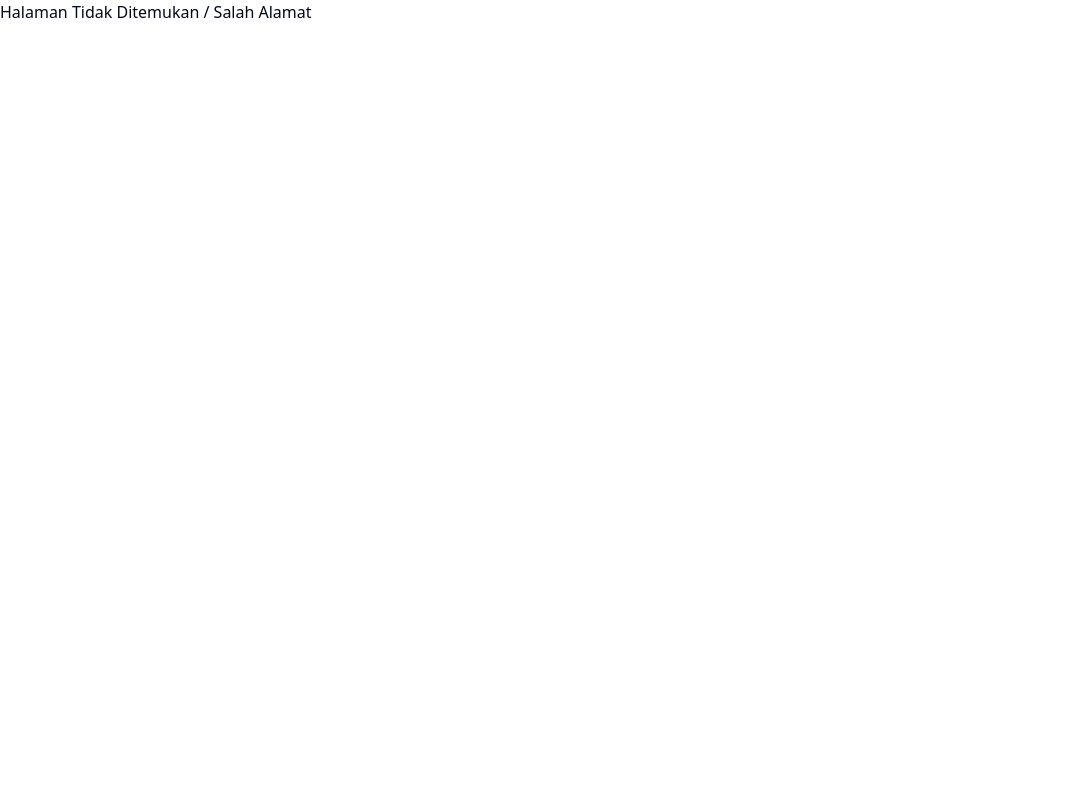
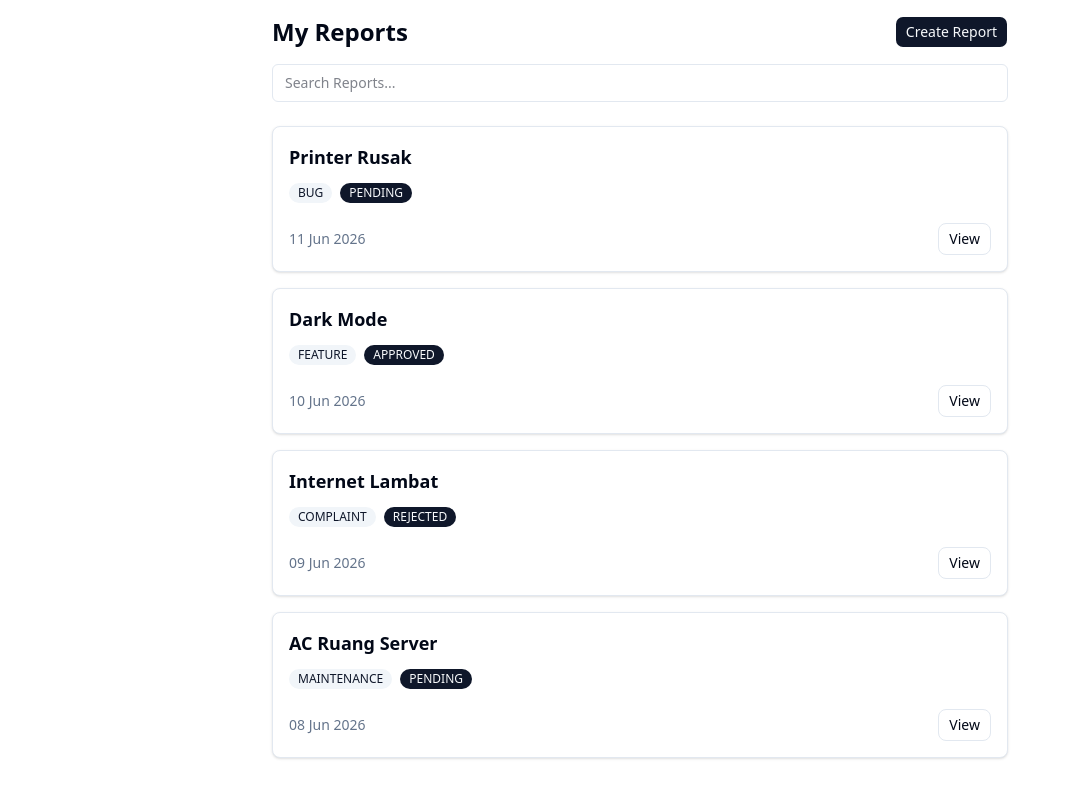
Before and after one commit to kemalfikri-dev/report-management-system, a React (Vite) app in the folder apps/web/: page /reports in a window 1280 px wide. Shown: the whole page, without its empty margins (0-1070 px from the left). Built offline with nearby package versions, Linux system fonts and the light colour scheme; no server answers; sample sign-in values are in the browser's storage.

Commit message:
feat(report): add report listing page frontend with dialog for report details

```diff
--- a/apps/web/src/App.tsx
+++ b/apps/web/src/App.tsx
@@ -5,6 +5,7 @@ import { RegisterPage } from "./pages/auth/RegisterPage";
 import { Toaster } from "sonner";
 import { ProtectedRoute } from "./routes/ProtectedRoute";
 import { AutoRoute } from "./routes/AutoRoute";
+import { ReportListPage } from "./pages/reports/ReportListPage";
 
 function App() {
   return (
@@ -12,6 +13,7 @@ function App() {
       <Routes>
         <Route element={<ProtectedRoute />}>
           <Route path="/dashboard" element={<DashboardPage />}></Route>
+          <Route path="/reports" element={<ReportListPage />}></Route>
         </Route>
         <Route element={<AutoRoute />}>
           <Route path="/login" element={<LoginPage />}></Route>
--- /dev/null
+++ b/apps/web/src/components/ui/badge.tsx
@@ -0,0 +1,49 @@
+import * as React from "react"
+import { cva, type VariantProps } from "class-variance-authority"
+import { Slot } from "radix-ui"
+
+import { cn } from "@/lib/utils"
+
+const badgeVariants = cva(
+  "group/badge inline-flex h-5 w-fit shrink-0 items-center justify-center gap-1 overflow-hidden rounded-4xl border border-transparent px-2 py-0.5 text-xs font-medium whitespace-nowrap transition-all focus-visible:border-ring focus-visible:ring-[3px] focus-visible:ring-ring/50 has-data-[icon=inline-end]:pr-1.5 has-data-[icon=inline-start]:pl-1.5 aria-invalid:border-destructive aria-invalid:ring-destructive/20 dark:aria-invalid:ring-destructive/40 [&>svg]:pointer-events-none [&>svg]:size-3!",
+  {
+    variants: {
+      variant: {
+        default: "bg-primary text-primary-foreground [a]:hover:bg-primary/80",
+        secondary:
+          "bg-secondary text-secondary-foreground [a]:hover:bg-secondary/80",
+        destructive:
+          "bg-destructive/10 text-destructive focus-visible:ring-destructive/20 dark:bg-destructive/20 dark:focus-visible:ring-destructive/40 [a]:hover:bg-destructive/20",
+        outline:
+          "border-border text-foreground [a]:hover:bg-muted [a]:hover:text-muted-foreground",
+        ghost:
+          "hover:bg-muted hover:text-muted-foreground dark:hover:bg-muted/50",
+        link: "text-primary underline-offset-4 hover:underline",
+      },
+    },
+    defaultVariants: {
+      variant: "default",
+    },
+  }
+)
+
+function Badge({
+  className,
+  variant = "default",
+  asChild = false,
+  ...props
+}: React.ComponentProps<"span"> &
+  VariantProps<typeof badgeVariants> & { asChild?: boolean }) {
+  const Comp = asChild ? Slot.Root : "span"
+
+  return (
+    <Comp
+      data-slot="badge"
+      data-variant={variant}
+      className={cn(badgeVariants({ variant }), className)}
+      {...props}
+    />
+  )
+}
+
+export { Badge, badgeVariants }
--- /dev/null
+++ b/apps/web/src/components/ui/dialog.tsx
@@ -0,0 +1,166 @@
+import * as React from "react"
+import { Dialog as DialogPrimitive } from "radix-ui"
+
+import { cn } from "@/lib/utils"
+import { Button } from "@/components/ui/button"
+import { XIcon } from "lucide-react"
+
+function Dialog({
+  ...props
+}: React.ComponentProps<typeof DialogPrimitive.Root>) {
+  return <DialogPrimitive.Root data-slot="dialog" {...props} />
+}
+
+function DialogTrigger({
+  ...props
+}: React.ComponentProps<typeof DialogPrimitive.Trigger>) {
+  return <DialogPrimitive.Trigger data-slot="dialog-trigger" {...props} />
+}
+
+function DialogPortal({
+  ...props
+}: React.ComponentProps<typeof DialogPrimitive.Portal>) {
+  return <DialogPrimitive.Portal data-slot="dialog-portal" {...props} />
+}
+
+function DialogClose({
+  ...props
+}: React.ComponentProps<typeof DialogPrimitive.Close>) {
+  return <DialogPrimitive.Close data-slot="dialog-close" {...props} />
+}
+
+function DialogOverlay({
+  className,
+  ...props
+}: React.ComponentProps<typeof DialogPrimitive.Overlay>) {
+  return (
+    <DialogPrimitive.Overlay
+      data-slot="dialog-overlay"
+      className={cn(
+        "fixed inset-0 isolate z-50 bg-black/10 duration-100 supports-backdrop-filter:backdrop-blur-xs data-open:animate-in data-open:fade-in-0 data-closed:animate-out data-closed:fade-out-0",
+        className
+      )}
+      {...props}
+    />
+  )
+}
+
+function DialogContent({
+  className,
+  children,
+  showCloseButton = true,
+  ...props
+}: React.ComponentProps<typeof DialogPrimitive.Content> & {
+  showCloseButton?: boolean
+}) {
+  return (
+    <DialogPortal>
+      <DialogOverlay />
+      <DialogPrimitive.Content
+        data-slot="dialog-content"
+        className={cn(
+          "fixed top-1/2 left-1/2 z-50 grid w-full max-w-[calc(100%-2rem)] -translate-x-1/2 -translate-y-1/2 gap-4 rounded-xl bg-popover p-4 text-sm text-popover-foreground ring-1 ring-foreground/10 duration-100 outline-none sm:max-w-sm data-open:animate-in data-open:fade-in-0 data-open:zoom-in-95 data-closed:animate-out data-closed:fade-out-0 data-closed:zoom-out-95",
+          className
+        )}
+        {...props}
+      >
+        {children}
+        {showCloseButton && (
+          <DialogPrimitive.Close data-slot="dialog-close" asChild>
+            <Button
+              variant="ghost"
+              className="absolute top-2 right-2"
+              size="icon-sm"
+            >
+              <XIcon
+              />
+              <span className="sr-only">Close</span>
+            </Button>
+          </DialogPrimitive.Close>
+        )}
+      </DialogPrimitive.Content>
+    </DialogPortal>
+  )
+}
+
+function DialogHeader({ className, ...props }: React.ComponentProps<"div">) {
+  return (
+    <div
+      data-slot="dialog-header"
+      className={cn("flex flex-col gap-2", className)}
+      {...props}
+    />
+  )
+}
+
+function DialogFooter({
+  className,
+  showCloseButton = false,
+  children,
+  ...props
+}: React.ComponentProps<"div"> & {
+  showCloseButton?: boolean
+}) {
+  return (
+    <div
+      data-slot="dialog-footer"
+      className={cn(
+        "-mx-4 -mb-4 flex flex-col-reverse gap-2 rounded-b-xl border-t bg-muted/50 p-4 sm:flex-row sm:justify-end",
+        className
+      )}
+      {...props}
+    >
+      {children}
+      {showCloseButton && (
+        <DialogPrimitive.Close asChild>
+          <Button variant="outline">Close</Button>
+        </DialogPrimitive.Close>
+      )}
+    </div>
+  )
+}
+
+function DialogTitle({
+  className,
+  ...props
+}: React.ComponentProps<typeof DialogPrimitive.Title>) {
+  return (
+    <DialogPrimitive.Title
+      data-slot="dialog-title"
+      className={cn(
+        "text-base leading-none font-medium",
+        className
+      )}
+      {...props}
+    />
+  )
+}
+
+function DialogDescription({
+  className,
+  ...props
+}: React.ComponentProps<typeof DialogPrimitive.Description>) {
+  return (
+    <DialogPrimitive.Description
+      data-slot="dialog-description"
+      className={cn(
+        "text-sm text-muted-foreground *:[a]:underline *:[a]:underline-offset-3 *:[a]:hover:text-foreground",
+        className
+      )}
+      {...props}
+    />
+  )
+}
+
+export {
+  Dialog,
+  DialogClose,
+  DialogContent,
+  DialogDescription,
+  DialogFooter,
+  DialogHeader,
+  DialogOverlay,
+  DialogPortal,
+  DialogTitle,
+  DialogTrigger,
+}
--- /dev/null
+++ b/apps/web/src/pages/reports/ReportListPage.tsx
@@ -0,0 +1,117 @@
+import { Button } from "@/components/ui/button";
+import { Badge } from "@/components/ui/badge";
+import {
+  Dialog,
+  DialogContent,
+  DialogDescription,
+  DialogFooter,
+  DialogHeader,
+  DialogTitle,
+  DialogTrigger,
+} from "@/components/ui/dialog";
+
+const dummyReports = [
+  {
+    id: 1,
+    title: "Printer Rusak",
+    description:
+      "Printer di lantai 3 tidak dapat digunakan karena selalu menampilkan pesan error saat mencetak dokumen.",
+    category: "BUG",
+    status: "PENDING",
+    createdAt: "11 Jun 2026",
+  },
+  {
+    id: 2,
+    title: "Dark Mode",
+    description:
+      "Menambahkan fitur dark mode pada aplikasi untuk meningkatkan kenyamanan pengguna saat bekerja di malam hari.",
+    category: "FEATURE",
+    status: "APPROVED",
+    createdAt: "10 Jun 2026",
+  },
+  {
+    id: 3,
+    title: "Internet Lambat",
+    description:
+      "Koneksi internet di ruang operasional sering mengalami penurunan kecepatan sehingga menghambat pekerjaan tim.",
+    category: "COMPLAINT",
+    status: "REJECTED",
+    createdAt: "09 Jun 2026",
+  },
+  {
+    id: 4,
+    title: "AC Ruang Server",
+    description:
+      "AC pada ruang server perlu dilakukan pengecekan dan perawatan berkala karena suhu ruangan mulai meningkat.",
+    category: "MAINTENANCE",
+    status: "PENDING",
+    createdAt: "08 Jun 2026",
+  },
+];
+
+function DialogReport({ selectedReport }) {
+  return (
+    <Dialog>
+      <DialogTrigger asChild>
+        <Button variant="outline">View</Button>
+      </DialogTrigger>
+      <DialogContent className="sm:max-w-md">
+        <DialogHeader>
+          <DialogTitle>{selectedReport.title}</DialogTitle>
+          <div>
+            <Badge variant={"secondary"}>{selectedReport.category}</Badge>
+            <Badge>{selectedReport.status}</Badge>
+          </div>
+          <DialogDescription>{selectedReport.description}</DialogDescription>
+        </DialogHeader>
+        <DialogFooter className="sm:justify-start">
+          <p className="text-sm text-muted-foreground">
+            {selectedReport.createdAt}
+          </p>
+        </DialogFooter>
+      </DialogContent>
+    </Dialog>
+  );
+}
+
+export function ReportListPage() {
+  return (
+    <div className="mx-auto max-w-3xl p-4 space-y-6">
+      <div className="space-y-4">
+        <div className="flex justify-between items-center">
+          <h2 className="text-2xl font-bold">My Reports</h2>
+          <Button>Create Report</Button>
+        </div>
+
+        <input
+          type="text"
+          placeholder="Search Reports..."
+          className="w-full border rounded-md px-3 py-2 text-sm focus:outline-none focus:ring-2 focus:ring-primary"
+        />
+      </div>
+
+      <div className="space-y-4">
+        {dummyReports.map((report) => (
+          <div
+            key={report.id}
+            className="border rounded-lg p-4 space-y-3 bg-card shadow-sm"
+          >
+            <h3 className="font-semibold text-lg">{report.title}</h3>
+
+            <div className="flex gap-2">
+              <Badge variant="secondary">{report.category}</Badge>
+              <Badge variant="default">{report.status}</Badge>
+            </div>
+
+            <div className="flex justify-between items-center pt-2">
+              <p className="text-sm text-muted-foreground">
+                {report.createdAt}
+              </p>
+              <DialogReport selectedReport={report} />
+            </div>
+          </div>
+        ))}
+      </div>
+    </div>
+  );
+}
```
Also changed, not shown: apps/web/src/components/pages/ReportListItem.tsx (added).
